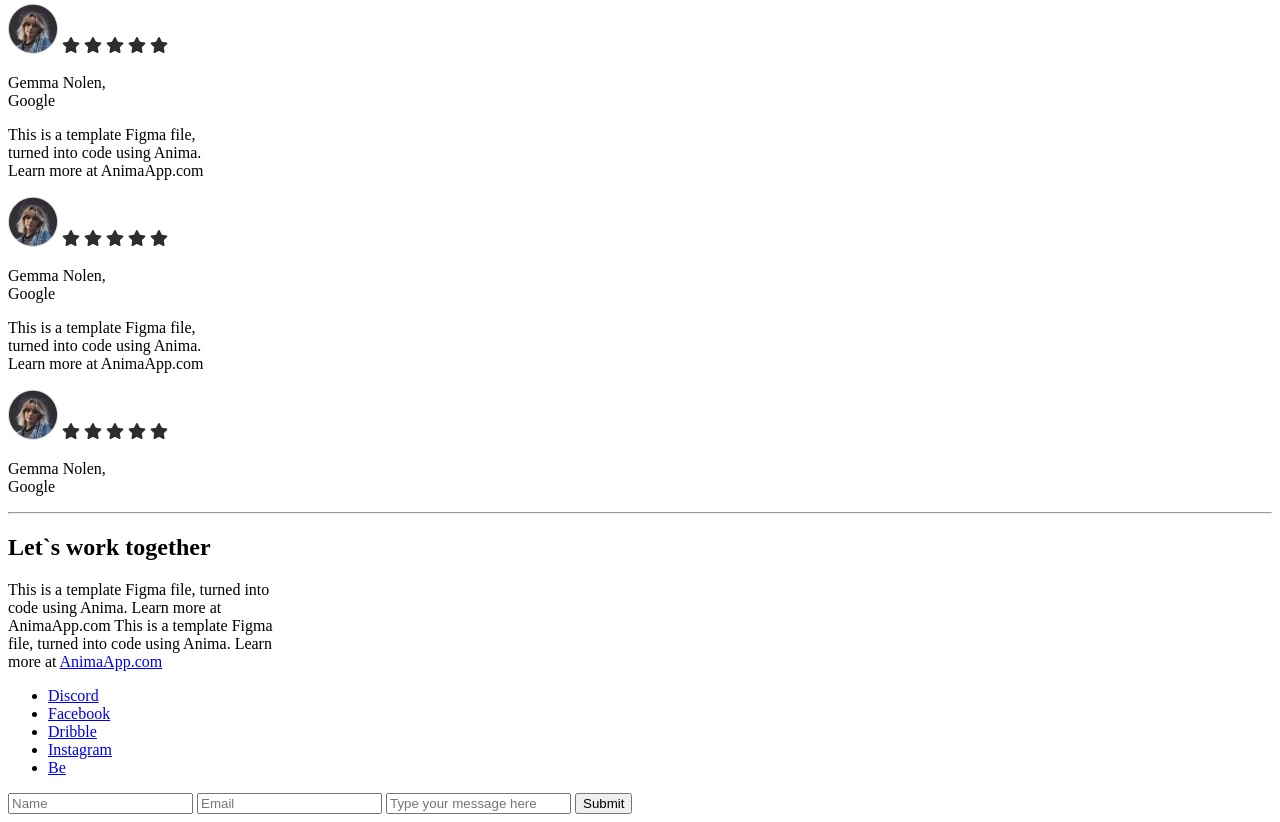
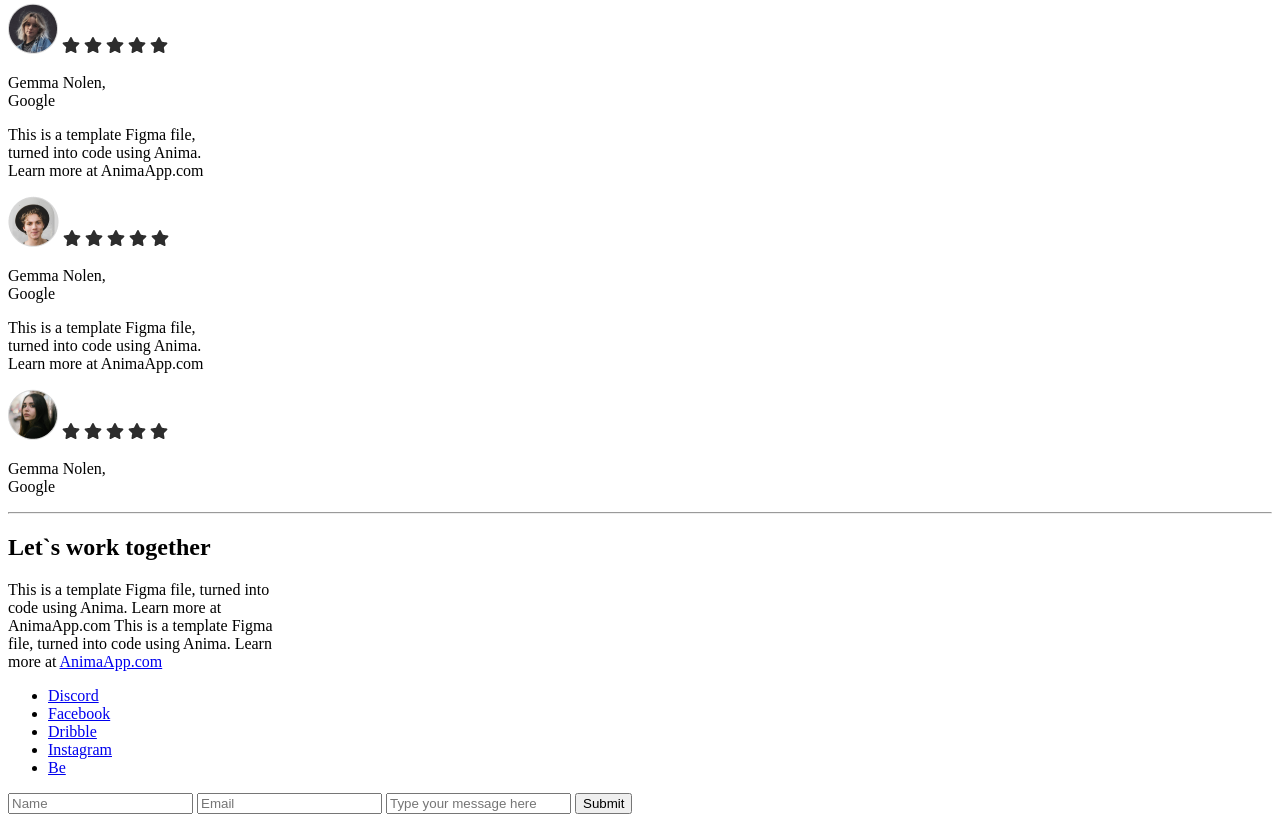
Before and after one commit to jeanSyrota/portfolio, a plain HTML site: page index.html in a window 1280 px wide. Shown: the part 4265-5087 px from the top of the page. Drawn offline with Linux system fonts and the light colour scheme.

Commit message:
change author img

```diff
--- a/index.html
+++ b/index.html
@@ -122,7 +122,7 @@
                 turned into code using Anima.<br>
                 Learn more at AnimaApp.com</p>
             </p>
-            <img src="img/Author images.png" alt="">
+            <img src="img/Author images-1.png" alt="">
             <span>
                 <img src="img/Star.png" alt="">
                 <img src="img/Star.png" alt="">
@@ -140,7 +140,7 @@
                 turned into code using Anima.<br>
                 Learn more at AnimaApp.com</p>
             </p>
-            <img src="img/Author images.png" alt="">
+            <img src="img/Author images-2.png" alt="">
             <span>
                 <img src="img/Star.png" alt="">
                 <img src="img/Star.png" alt="">
```
